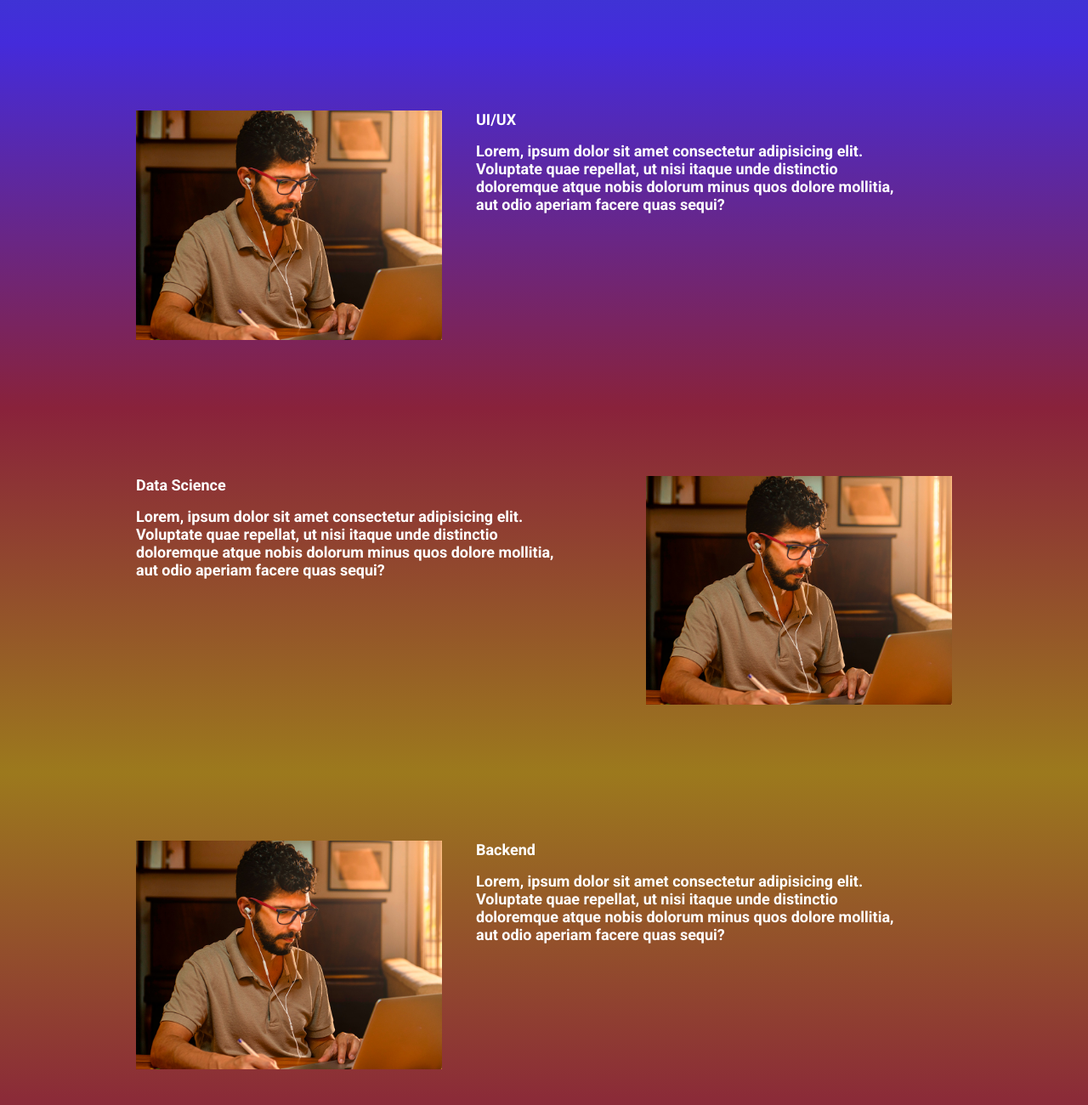
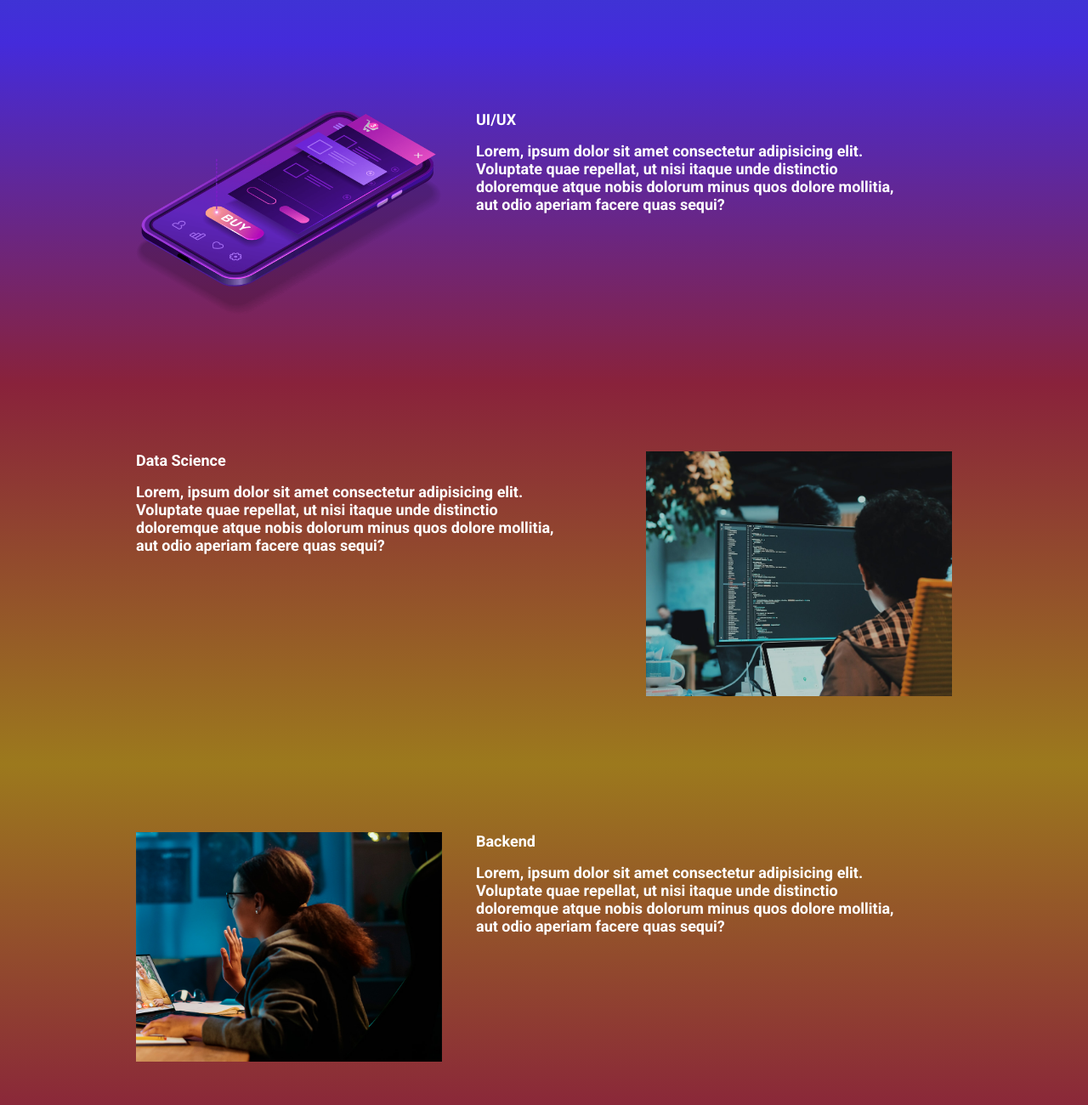
Before and after one commit to eliamiguel/ebac_tech_talks, a website built with Parcel: page src/index.html in a window 1280 px wide. Shown: the part 940-2240 px from the top of the page at 85% size. Built offline with nearby package versions, Linux system fonts and the light colour scheme; a web font is replaced by a local one.

Commit message:
Atualizando as imagens

```diff
--- a/src/index.html
+++ b/src/index.html
@@ -59,7 +59,7 @@
         Lorem, ipsum dolor sit amet consectetur adipisicing elit. Voluptate quae repellat, ut nisi itaque unde distinctio doloremque atque nobis dolorum minus quos dolore mollitia, aut odio aperiam facere quas sequi?
       </p>
       </div>
-      <img class="event__image" src="images/frontend.png" alt="Front-end">
+      <img class="event__image" src="images/ui-ux.png" alt="ui-ux">
     </div>
   </section>
   <section class="event event-data-science">
@@ -70,7 +70,7 @@
         Lorem, ipsum dolor sit amet consectetur adipisicing elit. Voluptate quae repellat, ut nisi itaque unde distinctio doloremque atque nobis dolorum minus quos dolore mollitia, aut odio aperiam facere quas sequi?
       </p>
       </div>
-      <img class="event__image" src="images/frontend.png" alt="Front-end">
+      <img class="event__image" src="images/data.png" alt="data">
     </div>
   </section>
   <section class="event event-backend event-image-left">
@@ -81,7 +81,7 @@
         Lorem, ipsum dolor sit amet consectetur adipisicing elit. Voluptate quae repellat, ut nisi itaque unde distinctio doloremque atque nobis dolorum minus quos dolore mollitia, aut odio aperiam facere quas sequi?
       </p>
       </div>
-      <img class="event__image" src="images/frontend.png" alt="Front-end">
+      <img class="event__image" src="images/backend.png" alt="backend">
     </div>
   </section>
   <script src="https://unpkg.com/aos@next/dist/aos.js"></script>
```
